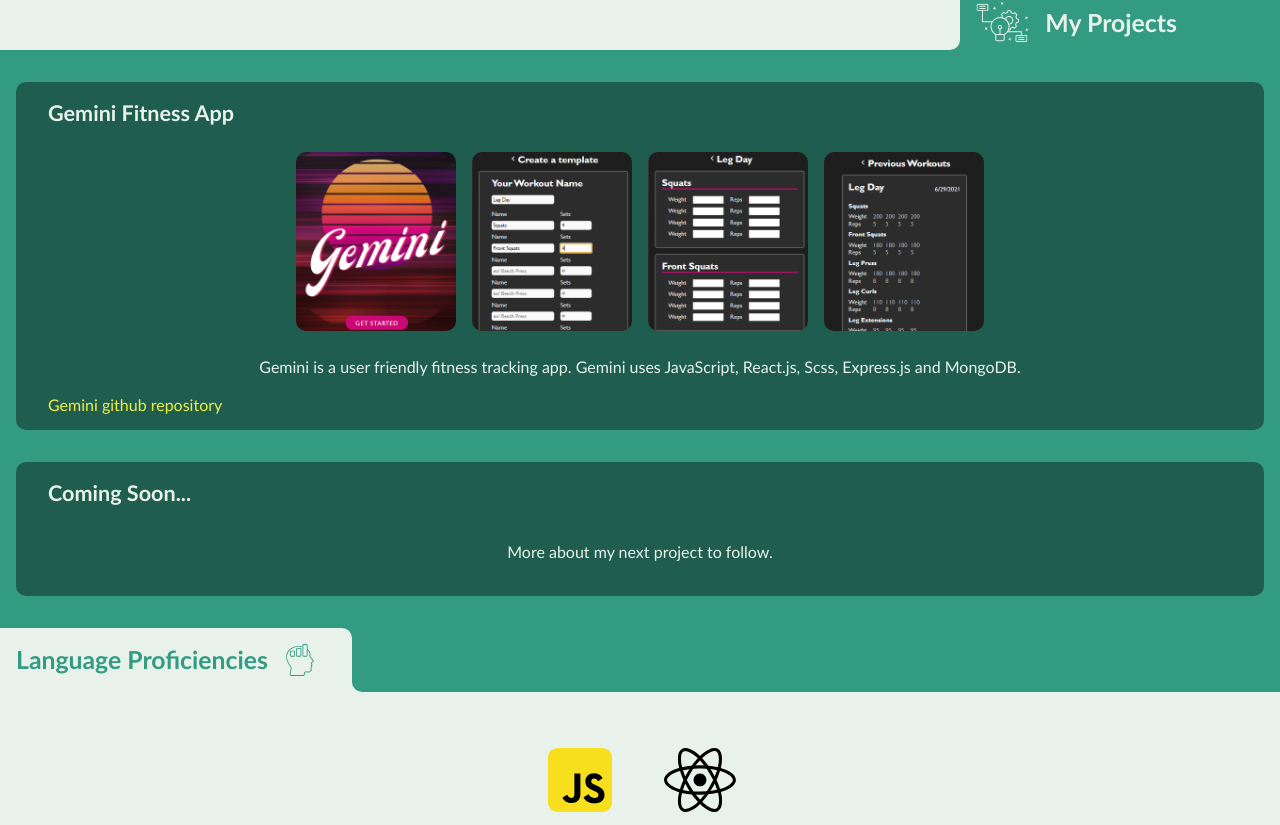
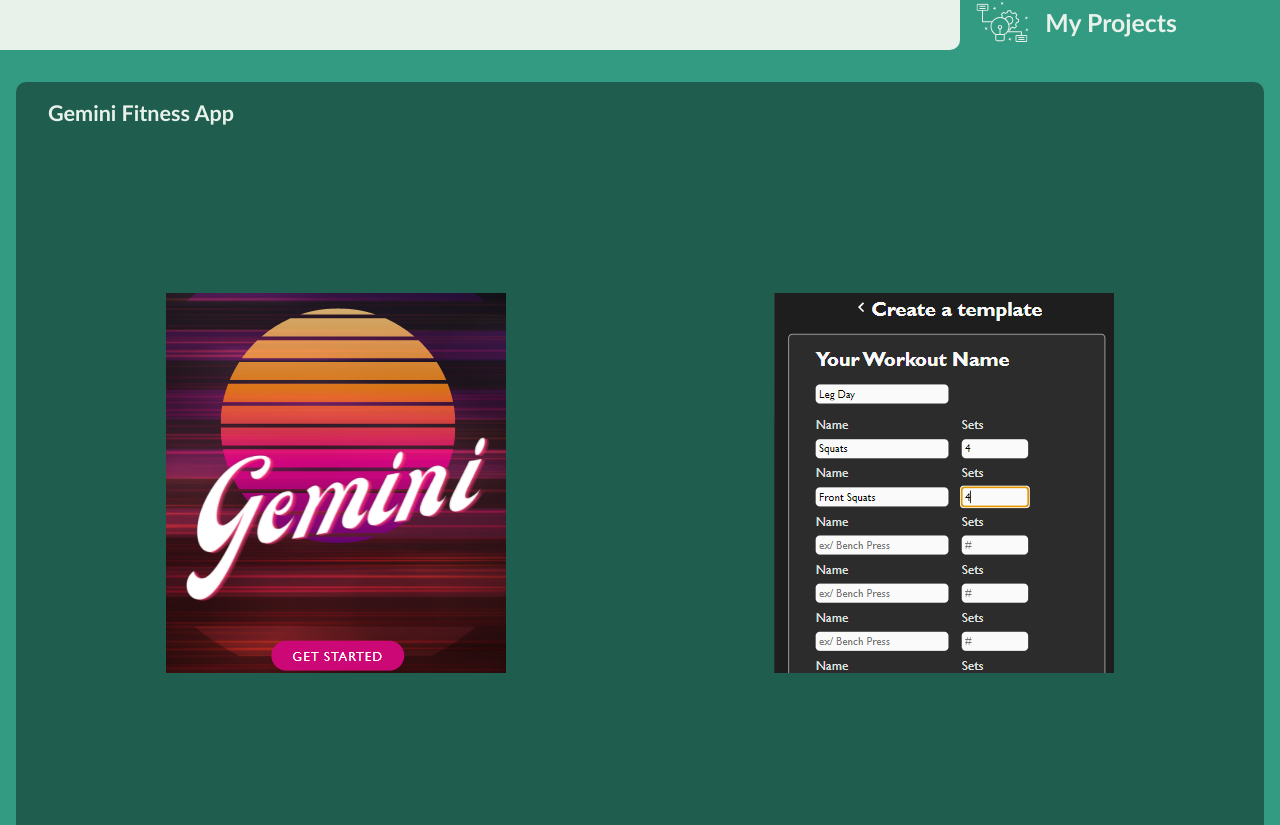
Before and after one commit to nick-albu/my-portfolio, a React (Create React App) app in the folder client/: page / in a window 1280 px wide. Shown: the part 895-1720 px from the top of the page. Built offline with nearby package versions, Linux system fonts and the light colour scheme.

Commit message:
project image widths now grow with screen size

```diff
--- a/client/src/components/Projects/Projects.scss
+++ b/client/src/components/Projects/Projects.scss
@@ -94,9 +94,7 @@
     }
     &__itemImage {
         width: 44%;
-        max-width: 10rem;
         flex-grow: 1;
-        max-height: 12rem;
         margin: 0.5rem;
         object-fit: scale-down;
         border-radius: 10px;
```
